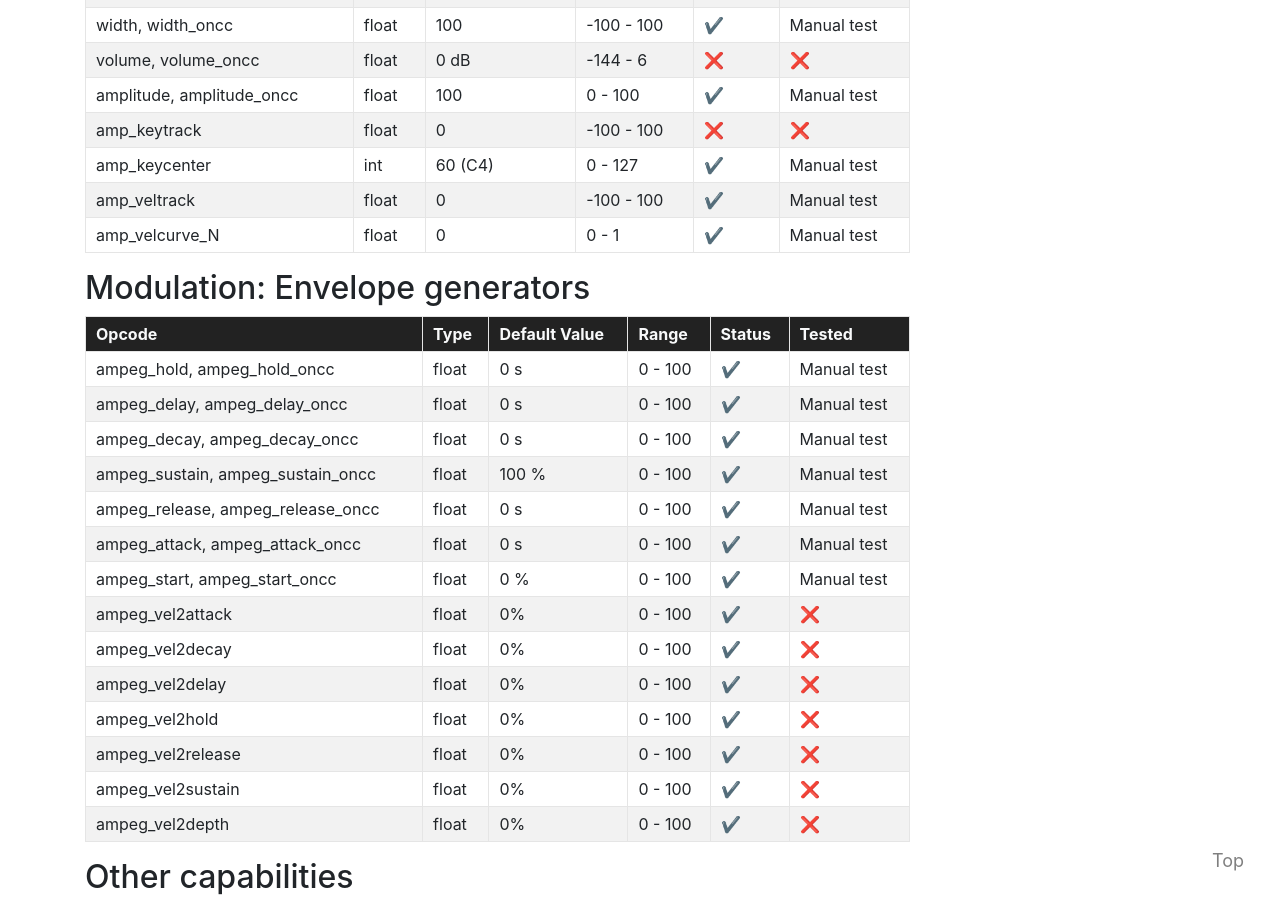
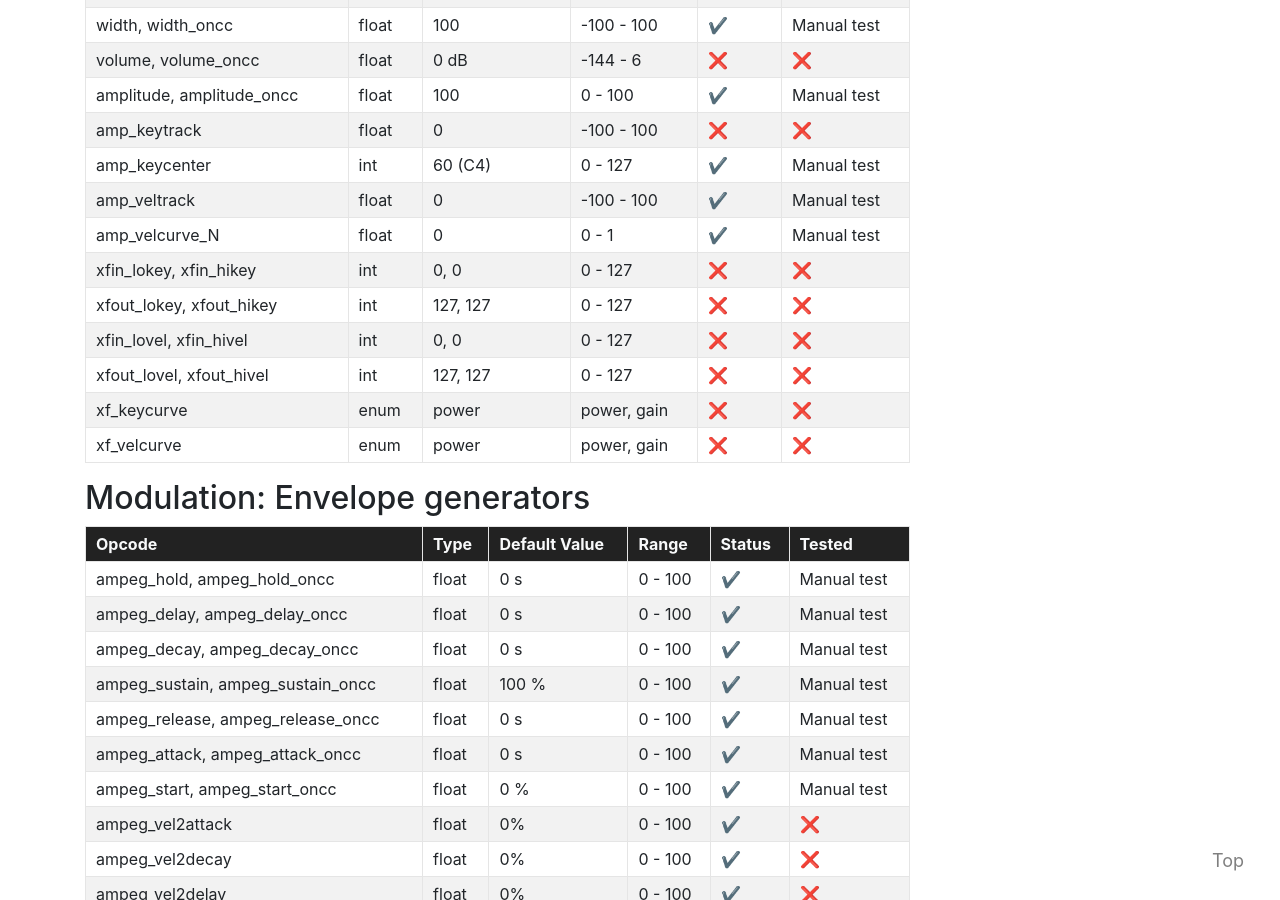
Before and after one commit to sfztools/sfizz-juce, a Jekyll site: the page built from docs/status.md, in a window 1280 px wide and 900 px high, scrolled down 2507 px. Built offline with Jekyll 4.4.1, drawn with Linux system fonts in a browser that asks for light colours; nearby versions of some CDN libraries; emoji names are drawn with the system emoji font.

Commit message:
Updated tracking of opcodes

```diff
--- a/docs/status.md
+++ b/docs/status.md
@@ -86,17 +86,23 @@ The classification follows the list over at <https://sfzformat.com/>.
 
 ## Performance parameters: Amplifier
 
-|          Opcode           | Type  | Default Value |   Range    |       Status       |   Tested    |
-| ------------------------- | ----- | ------------- | ---------- | ------------------ | ----------- |
-| pan, pan_oncc             | float | 0             | -100 - 100 | :heavy_check_mark: | Manual test |
-| position, position_oncc   | float | 0             | -100 - 100 | :heavy_check_mark: | Manual test |
-| width, width_oncc         | float | 100           | -100 - 100 | :heavy_check_mark: | Manual test |
-| volume, volume_oncc       | float | 0 dB          | -144 - 6   | :x:                | :x:         |
-| amplitude, amplitude_oncc | float | 100           | 0 - 100    | :heavy_check_mark: | Manual test |
-| amp_keytrack              | float | 0             | -100 - 100 | :x:                | :x:         |
-| amp_keycenter             | int   | 60 (C4)       | 0 - 127    | :heavy_check_mark: | Manual test |
-| amp_veltrack              | float | 0             | -100 - 100 | :heavy_check_mark: | Manual test |
-| amp_velcurve_N            | float | 0             | 0 - 1      | :heavy_check_mark: | Manual test |
+|          Opcode           | Type  | Default Value |    Range    |       Status       |   Tested    |
+| ------------------------- | ----- | ------------- | ----------- | ------------------ | ----------- |
+| pan, pan_oncc             | float | 0             | -100 - 100  | :heavy_check_mark: | Manual test |
+| position, position_oncc   | float | 0             | -100 - 100  | :heavy_check_mark: | Manual test |
+| width, width_oncc         | float | 100           | -100 - 100  | :heavy_check_mark: | Manual test |
+| volume, volume_oncc       | float | 0 dB          | -144 - 6    | :x:                | :x:         |
+| amplitude, amplitude_oncc | float | 100           | 0 - 100     | :heavy_check_mark: | Manual test |
+| amp_keytrack              | float | 0             | -100 - 100  | :x:                | :x:         |
+| amp_keycenter             | int   | 60 (C4)       | 0 - 127     | :heavy_check_mark: | Manual test |
+| amp_veltrack              | float | 0             | -100 - 100  | :heavy_check_mark: | Manual test |
+| amp_velcurve_N            | float | 0             | 0 - 1       | :heavy_check_mark: | Manual test |
+| xfin_lokey, xfin_hikey    | int   | 0, 0          | 0 - 127     | :x:                | :x:         |
+| xfout_lokey, xfout_hikey  | int   | 127, 127      | 0 - 127     | :x:                | :x:         |
+| xfin_lovel, xfin_hivel    | int   | 0, 0          | 0 - 127     | :x:                | :x:         |
+| xfout_lovel, xfout_hivel  | int   | 127, 127      | 0 - 127     | :x:                | :x:         |
+| xf_keycurve               | enum  | power         | power, gain | :x:                | :x:         |
+| xf_velcurve               | enum  | power         | power, gain | :x:                | :x:         |
 
 ## Modulation: Envelope generators
 
```
